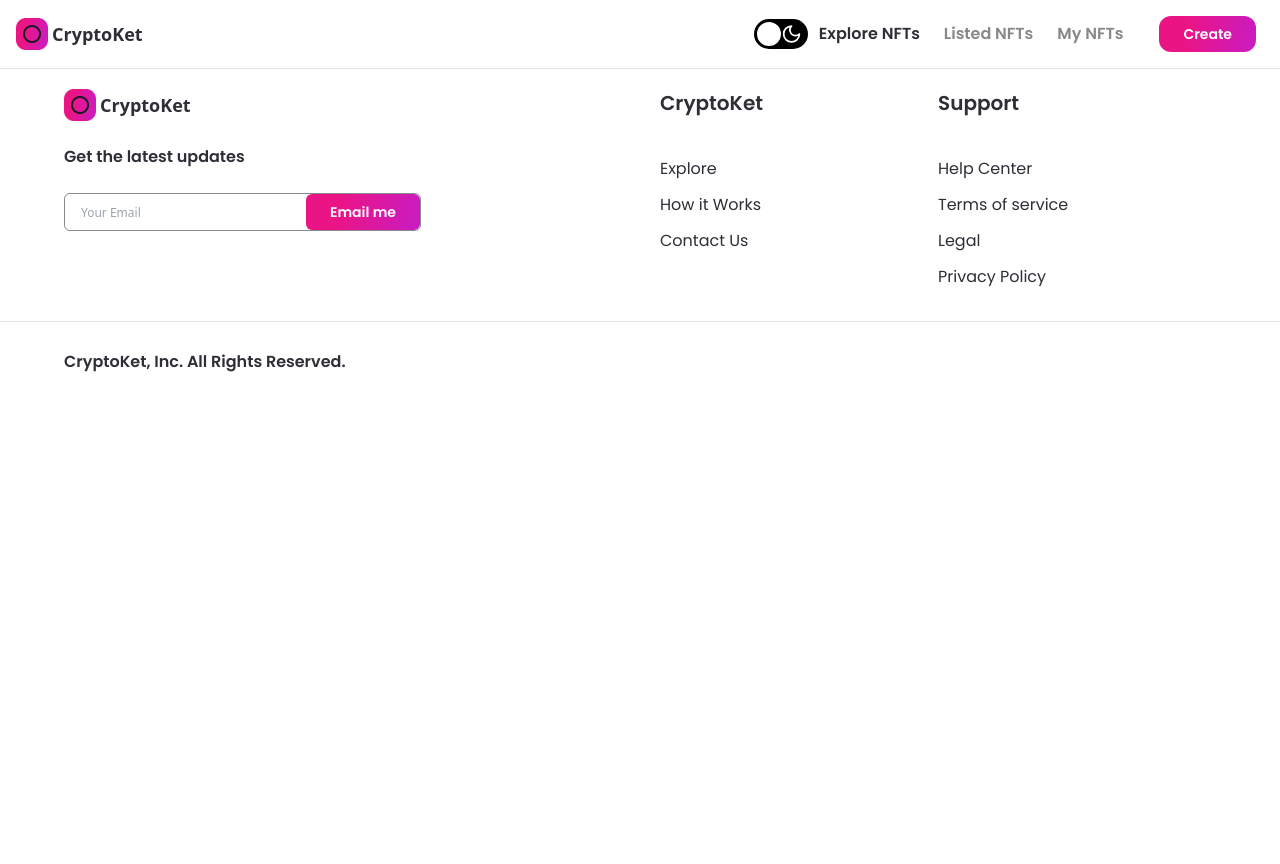
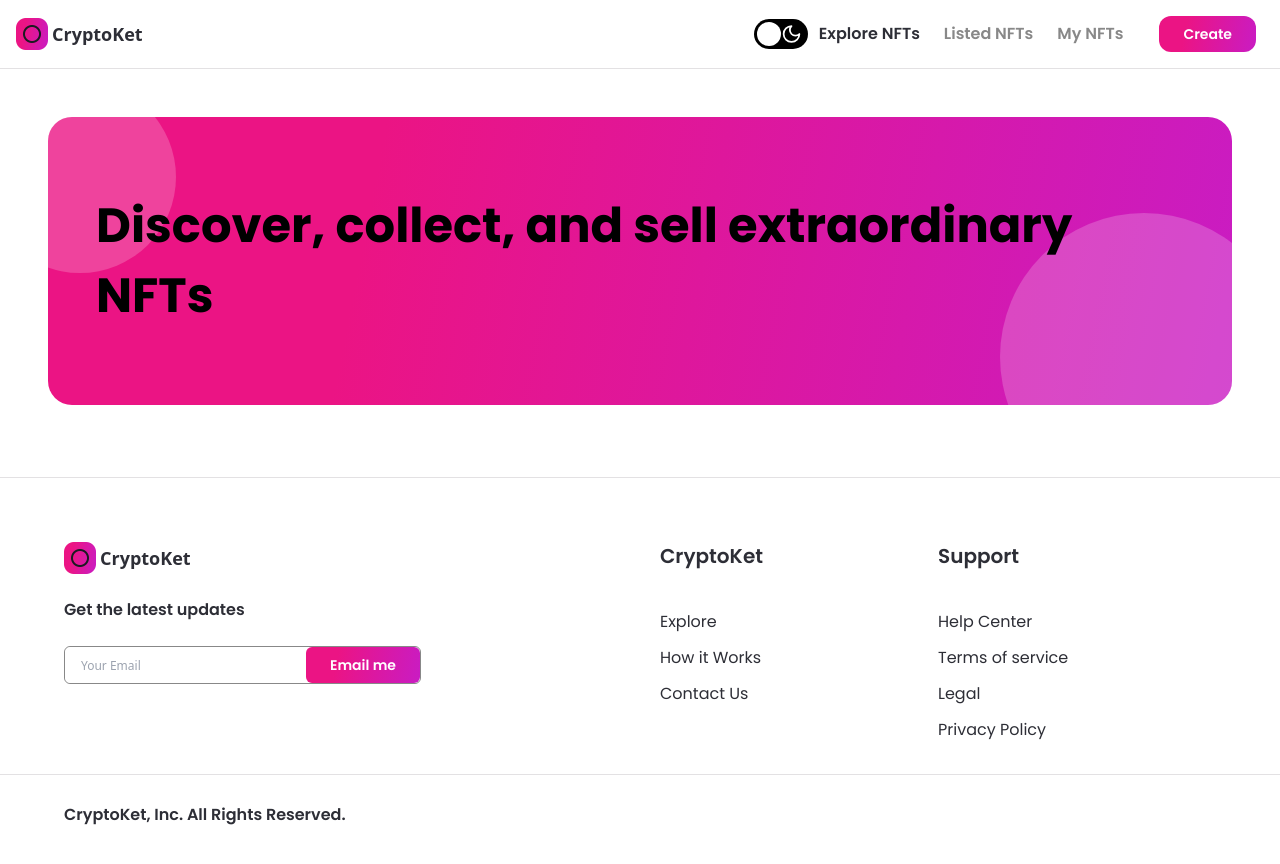
Before and after one commit to plateau11/NFT, a Next.js app: page / in a window 1280 px wide. Shown: the top 864 px of the page. Before the commit the page ends 800 px from the top, so only its background shows below. Built offline with nearby package versions, Linux system fonts and the light colour scheme.

Commit message:
added banner

```diff
--- a/app/layout.tsx
+++ b/app/layout.tsx
@@ -37,7 +37,7 @@
         >
           <div className="dark:bg-nft-dark bg-white min-h-screen">
             <Navbar />
-            {children}
+            <div className="pt-64">{children}</div>
             <Footer />
           </div>
           <script
--- a/app/page.tsx
+++ b/app/page.tsx
@@ -1,7 +1,15 @@
+import Banner from "@/components/banner/Banner";
+
 export default function Home() {
   return (
-    <div className="grid grid-rows-[20px_1fr_20px] items-center justify-items-center min-h-screen p-8 pb-20 gap-16 sm:p-20 font-[family-name:var(--font-geist-sans)]">
-      NFT
+    <div className="flex justify-center sm:px-4 p-12">
+      <div className="w-full minmd:w-4/5">
+        <Banner
+          name="Discover, collect, and sell extraordinary NFTs"
+          childStyles="md:text-4xl sm:text-2xl xs:text-xl text-left"
+          parentStyles="justify-start mb-6 h-72 sm:h-60 p-12 xs:p-4 xs:h-44 rounded-3xl"
+        />
+      </div>
     </div>
   );
 }
--- /dev/null
+++ b/components/banner/Banner.tsx
@@ -0,0 +1,27 @@
+import React from "react";
+
+const Banner = ({
+  parentStyles,
+  childStyles,
+  name,
+}: {
+  parentStyles: string;
+  childStyles: string;
+  name: string;
+}) => {
+  return (
+    <div
+      className={`${parentStyles} relative w-full flex items-center z-0 overflow-hidden nft-gradient `}
+    >
+      <p
+        className={`font-bold text-5xl font-poppins leading-70 ${childStyles}`}
+      >
+        {name}
+      </p>
+      <div className="absolute w-48 h-48 sm:w-32 sm:h-32 rounded-full white-bg -top-9 -left-16 -z-5" />
+      <div className="absolute w-72 h-72 sm:w-56 sm:h-56 rounded-full white-bg -bottom-24 -right-14 -z-5" />
+    </div>
+  );
+};
+
+export default Banner;
--- a/components/footer/Footer.tsx
+++ b/components/footer/Footer.tsx
@@ -32,13 +32,7 @@
       <div className="w-full minmd:w-4/5 flex flex-row md:flex-col sm:px-4 px-16">
         <div className="flexStart flex-1 flex-col">
           <div className="flexCenter cursor-pointer">
-            <Image
-              src="/assets/logo02.png"
-              objectFit="contain"
-              width={32}
-              height={32}
-              alt="logo"
-            />
+            <Image src="/assets/logo02.png" width={32} height={32} alt="logo" />
             <p className="dark:text-white text-nft-black-1 font-semibold text-lg ml-1">
               CryptoKet
             </p>
@@ -91,7 +85,6 @@
                   alt="socials"
                   width={24}
                   height={24}
-                  objectFit="contain"
                   className={`${theme === "light" ? "filter invert" : ""}`}
                 />
               </div>
--- a/components/navigation/Navbar.tsx
+++ b/components/navigation/Navbar.tsx
@@ -84,20 +84,14 @@
   const [isOpen, setIsOpen] = useState(false);
 
   return (
-    <nav className="flexBetween w-full fixed z-10 p-4 flex-row border-b dark:bg-nft-dark bg-white dark:border-nft-black-1 border-nft-gray-1">
+    <nav className="flexBetween w-full  z-10 p-4 flex-row border-b dark:bg-nft-dark bg-white dark:border-nft-black-1 border-nft-gray-1 ">
       <div className="flex flex-1 flex-row justify-start">
         <Link href="/">
           <div
             className="flexCenter md:hidden cursor-pointer"
             onClick={() => {}}
           >
-            <Image
-              src="/assets/logo02.png"
-              objectFit="contain"
-              width={32}
-              height={32}
-              alt="logo"
-            />
+            <Image src="/assets/logo02.png" width={32} height={32} alt="logo" />
             <p className="dark:text-white text-nft-black-1 font-semibold text-lg ml-1">
               CryptoKet
             </p>
@@ -105,13 +99,7 @@
         </Link>{" "}
         <Link href="/">
           <div className="hidden md:flex cursor-pointer" onClick={() => {}}>
-            <Image
-              src="/assets/logo02.png"
-              objectFit="contain"
-              width={32}
-              height={32}
-              alt="logo"
-            />
+            <Image src="/assets/logo02.png" width={32} height={32} alt="logo" />
           </div>
         </Link>
       </div>
@@ -146,7 +134,6 @@
             alt="close"
             width={25}
             height={25}
-            objectFit="contain"
             onClick={() => setIsOpen(false)}
             className={`${theme === "light" && "filter invert"}`}
           />
@@ -156,7 +143,6 @@
             alt="menu"
             width={25}
             height={25}
-            objectFit="contain"
             onClick={() => setIsOpen(true)}
             className={`${theme === "light" && "filter invert"}`}
           />
--- a/tailwind.config.ts
+++ b/tailwind.config.ts
@@ -72,5 +72,28 @@
   variants: {
     extend: {},
   },
+  safelist: [
+    "justify-start",
+    "text-black",
+    "mb-6",
+    "h-72",
+    "sm:h-60",
+    "p-12",
+    "xs:p-4",
+    "xs:h-44",
+    "rounded-3xl",
+    "minlg:text-lg",
+    "minlg:px-8",
+    "py-2",
+    "px-6",
+    "font-poppins",
+    "font-semibold",
+    "text-white",
+    "text-sm",
+    "md:text-4xl",
+    "sm:text-2xl",
+    "xs:text-xl",
+    "text-left",
+  ],
   plugins: [],
 };
```
